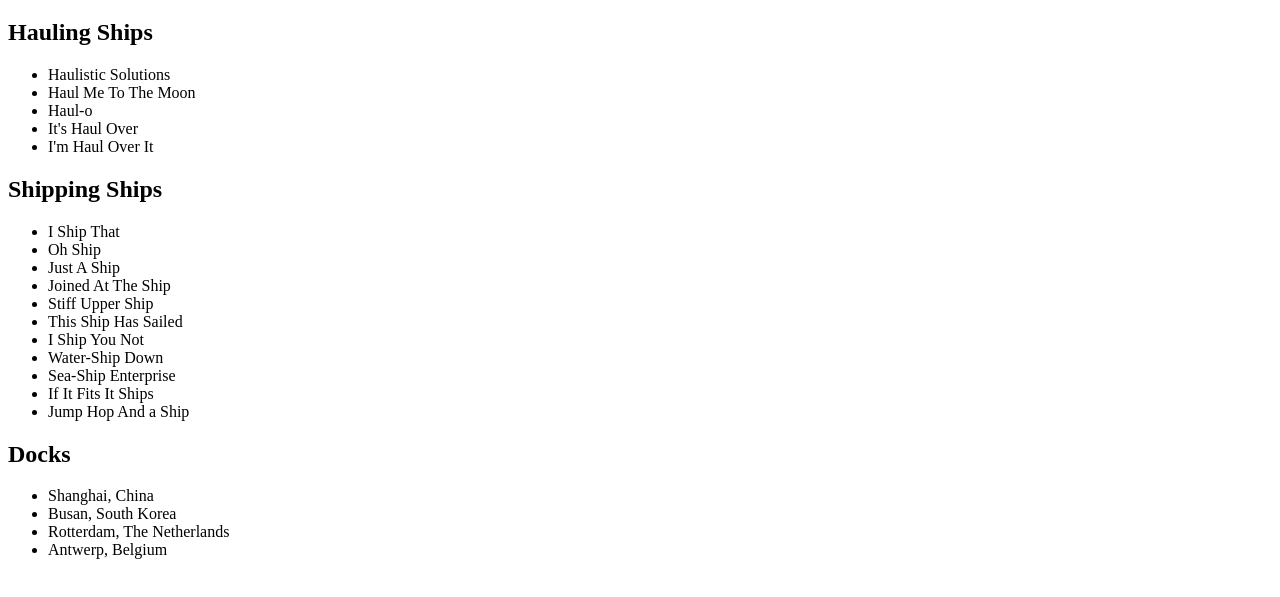
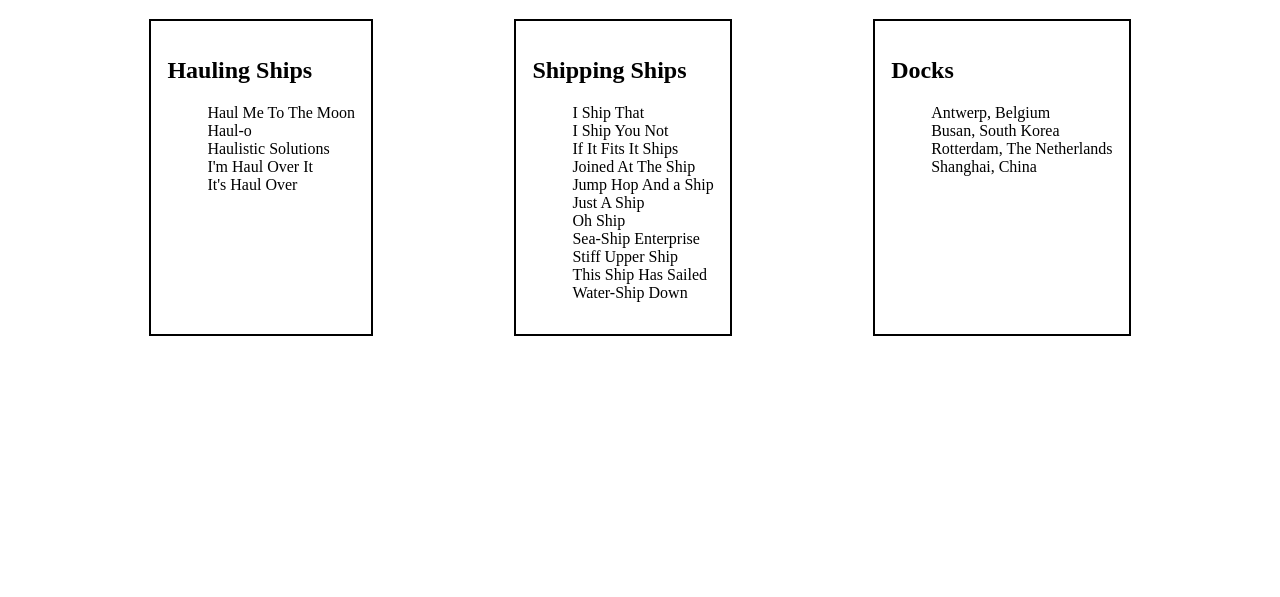
Before and after one commit to Caleb-Ford-93/Shipping-Ship-Ships, a plain HTML site: page index.html in a window 1280 px wide. Shown: the part 61-658 px from the top of the page. Drawn offline with Linux system fonts and the light colour scheme.

Commit message:
added list sorter

```diff
--- a/index.html
+++ b/index.html
@@ -11,6 +11,7 @@
   <body>
     <main>
         <h1>Shipping Ship Tracker</h1>
+        <div class="lists">
         <section class="detail-column list details-haulers">
             <h2>Hauling Ships</h2>
         </section>
@@ -20,6 +21,7 @@
         <section class="detail-column list details-docks">
             <h2>Docks</h2>
         </section>
+        </div>
 
     </main>
 	<script type="module" src="scripts/main.js"></script>
--- a/scripts/DockList.js
+++ b/scripts/DockList.js
@@ -1,12 +1,13 @@
 import { getDocks, getHaulers } from "./database.js"
+import { alphabeticalByLocation } from "./listSorter.js"
 
 
 export const DockList = () => {
     const docks = getDocks()
-
+    const sortedDocks = alphabeticalByLocation(docks)
     let docksHTML = "<ul>"
 
-    for (const dock of docks) {
+    for (const dock of sortedDocks) {
         docksHTML += `<li data-type="dock"
                           data-location="${dock.location}"
                           data-id="${dock.id}"
--- a/scripts/HaulerList.js
+++ b/scripts/HaulerList.js
@@ -1,12 +1,12 @@
 import { getHaulers,getShippingShips } from "./database.js"
-
+import { alphabeticalByName } from "./listSorter.js"
 
 export const HaulerList = () => {
     const haulers = getHaulers()
-
+    const sortedHaulers = alphabeticalByName(haulers)
     let haulerHTML = "<ul>"
 
-    for (const hauler of haulers) {
+    for (const hauler of sortedHaulers) {
         haulerHTML += `<li data-type="hauler" data-id="${hauler.id}">${hauler.name}</li>`
     }
 
--- a/scripts/ShippingShipList.js
+++ b/scripts/ShippingShipList.js
@@ -1,11 +1,12 @@
 import { getHaulers, getShippingShips } from "./database.js"
+import { alphabeticalByName } from "./listSorter.js"
 
 export const ShippingShipList = () => {
     const shippingShips = getShippingShips()
-
+    const sortedShippingShips = alphabeticalByName(shippingShips)
     let shippingShipHTML = "<ul>"
 
-    for (const shippingShip of shippingShips) {
+    for (const shippingShip of sortedShippingShips) {
         shippingShipHTML += `<li data-type="ship"
                                  data-name="${shippingShip.name}"
                                  data-id="${shippingShip.id}"
--- /dev/null
+++ b/scripts/listSorter.js
@@ -0,0 +1,6 @@
+export const alphabeticalByName = (array) => {
+   return array.sort((a, b) => a.name.localeCompare(b.name))
+}
+export const alphabeticalByLocation = (array) => {
+    return array.sort((a, b) => a.location.localeCompare(b.location))
+ }
--- a/styles/main.css
+++ b/styles/main.css
@@ -0,0 +1,13 @@
+.lists {
+    display: flex;
+    justify-content: space-evenly;
+}
+
+.list {
+    border: 2px solid black;
+    padding: 16px;
+}
+
+ul {
+    list-style: none;
+}
```
